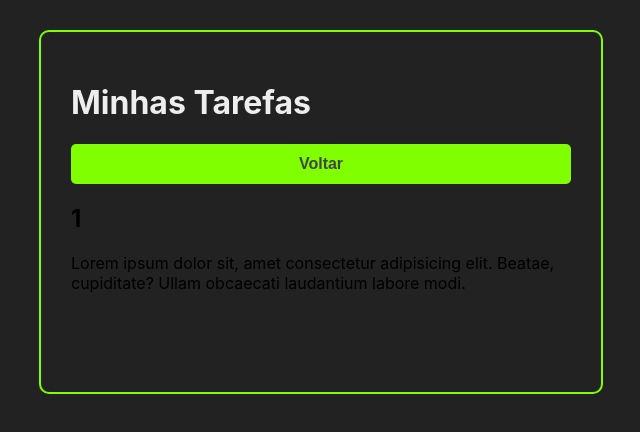
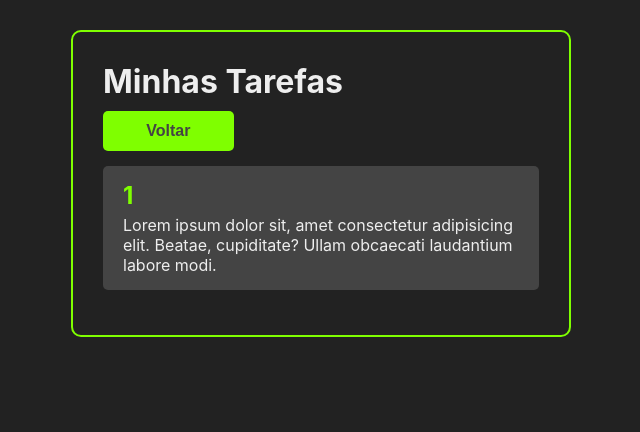
Before and after one commit to LuizCBonini/curso-react, a React (Create React App) app: page /1 in a window 1280 px wide. Shown: the top 432 px of the page, without its empty margins (319-959 px from the left). Built offline with nearby package versions, Linux system fonts and the light colour scheme.

Commit message:
Lidando com click nos detalhes das tarefas

```diff
--- a/src/components/Button.css
+++ b/src/components/Button.css
@@ -9,4 +9,11 @@
     font-weight: bold;
     cursor: pointer;
     border: none;
+    transition: all 0.8s ease;
 }
+
+.button:hover {
+    background-color: #444;
+    color: chartreuse;
+    border: 1px solid chartreuse;
+}
--- a/src/components/Task.css
+++ b/src/components/Task.css
@@ -13,16 +13,11 @@
     cursor: pointer;
 }
 
-.remove-task-button {
-    background-color: #444;
-    border: none;
-    font-size: 24px;
-    color: chartreuse;
-}
-
+.remove-task-button,
 .see-task-details-button {
     background-color: #444;
     border: none;
     font-size: 24px;
     color: chartreuse;
+    margin: 0 8px;
 }
--- a/src/components/Task.jsx
+++ b/src/components/Task.jsx
@@ -2,10 +2,17 @@
 
 import React from 'react';
 import {CgClose, CgInfo} from 'react-icons/cg'
+import { useHistory } from 'react-router-dom';
 
 import './Task.css'
 
 const Task = ({ task, handleTaskClick, handleTaskDeletion }) => {
+    const history = useHistory();
+
+    const handleTaskDetailsClick = () => {
+        history.push(`/${task.title}`)
+    }
+
     return (
         <div className="task-container" style={task.completed ? { borderLeft: '6px solid chartreuse' } : {}}
         >
@@ -14,7 +21,7 @@ const Task = ({ task, handleTaskClick, handleTaskDeletion }) => {
             </div>
 
             <div className="buttons-container">
-                <button className="see-task-details-button" ><CgInfo/></button>
+                <button className="see-task-details-button" onClick={handleTaskDetailsClick}><CgInfo/></button>
                 <button className="remove-task-button" onClick={() => handleTaskDeletion(task.id)}><CgClose/></button>
             </div>
         </div>
--- /dev/null
+++ b/src/components/TaskDetails.css
@@ -0,0 +1,19 @@
+.task-details-container {
+    background: #444;
+    margin: 15px 0;
+    padding: 15px 20px;
+    display: flex;
+    flex-direction: column;
+    color: #eee;
+    border-radius: 5px;
+}
+
+.task-details-container h2 {
+    margin-bottom: 5px;
+    color: chartreuse;
+}
+
+.back-button-container {
+    width: 30%;
+    margin-top: 10px;
+}
--- a/src/components/TaskDetails.jsx
+++ b/src/components/TaskDetails.jsx
@@ -1,20 +1,29 @@
 import React from 'react';
-import { useParams } from 'react-router-dom/cjs/react-router-dom.min';
+import { useParams, useHistory } from 'react-router-dom/cjs/react-router-dom.min';
 
 import Button from './Button';
 
+import './TaskDetails.css';
+
 const TaskDetails = () => {
     const params = useParams();
-    console.log(params)
-    return ( <>
+    const history = useHistory();
+
+    const handleBackButtonClick = () => {
+        history.goBack();
+    }
+
+    return (
+        <>
             <div className="back-button-container">
-            <Button>Voltar</Button>
+                <Button onClick={handleBackButtonClick}>Voltar</Button>
             </div>
             <div className="task-details-container">
                 <h2>{params.taskTitle}</h2>
                 <p>Lorem ipsum dolor sit, amet consectetur adipisicing elit. Beatae, cupiditate? Ullam obcaecati laudantium labore modi.</p>
             </div>
-    </> );
+        </>
+    );
 }
 
 export default TaskDetails;
--- a/src/index.css
+++ b/src/index.css
@@ -1,3 +1,9 @@
+* {
+  margin: 0;
+  padding: 0;
+  box-sizing: border-box;
+}
+
 body {
   margin: 0;
   font-family: -apple-system, BlinkMacSystemFont, 'Segoe UI', 'Roboto', 'Oxygen',
```
Lines whose indentation alone changed are shown as unchanged.
